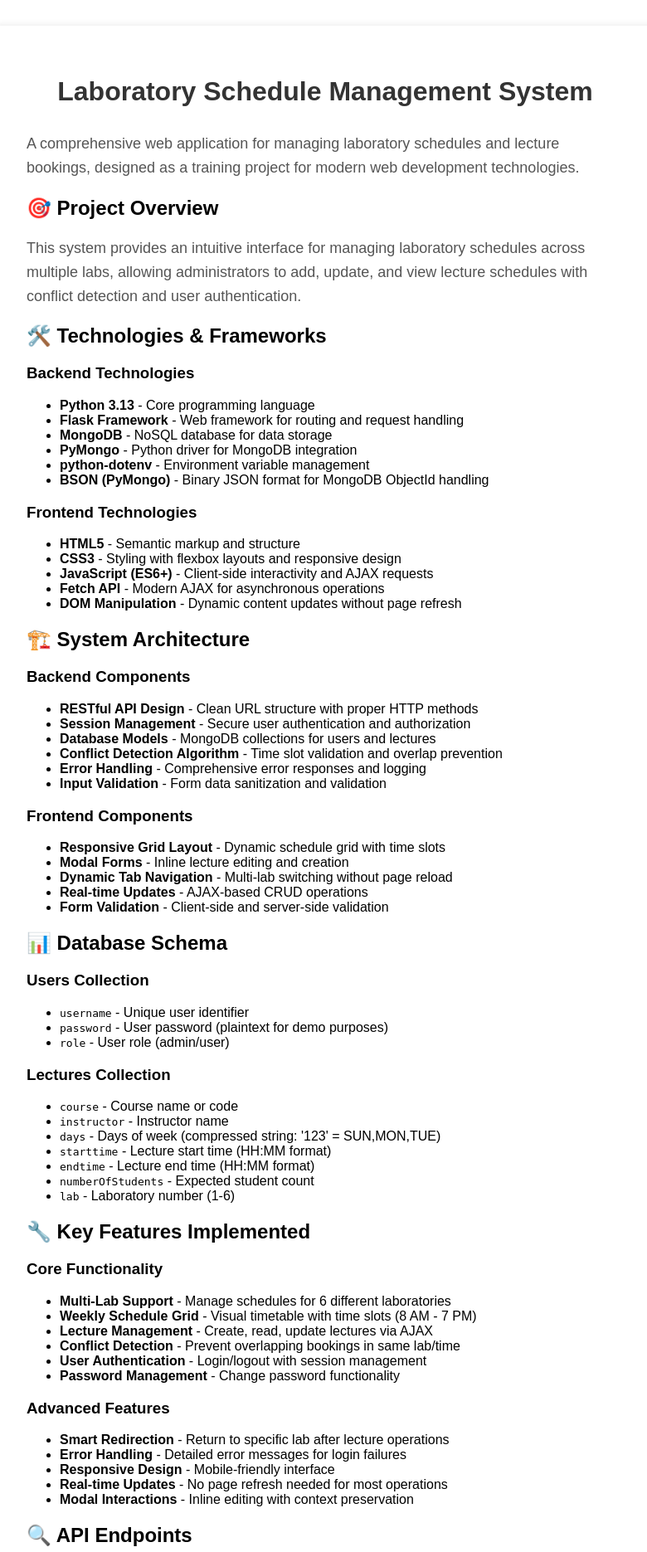
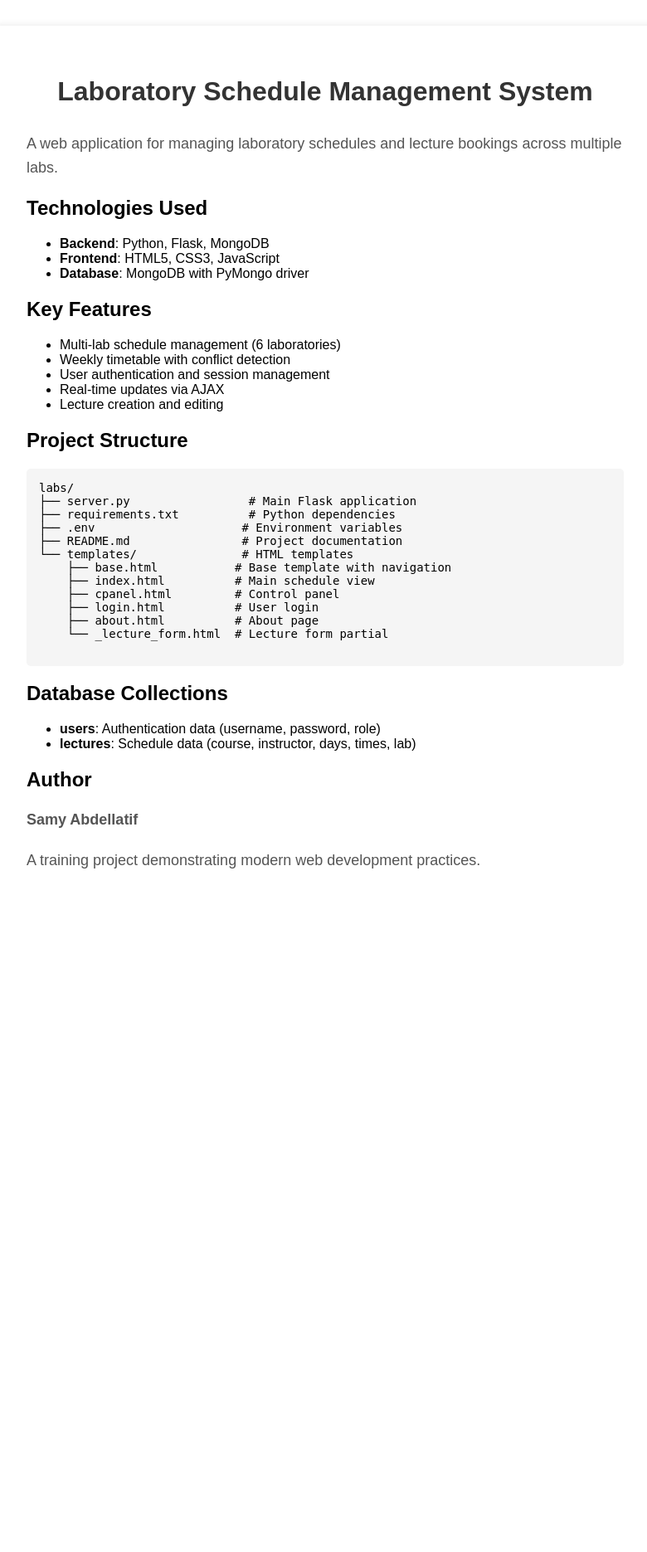
Before and after one commit to samyabdellatif/labs, a Flask app: page /about in a window 1280 px wide. Shown: the part 49-1920 px from the top of the page at 83% size, without its empty margins (248-1028 px from the left). After the commit the page ends 1096 px from the top, so only its background shows below. Run offline with Flask 3, Linux system fonts and the light colour scheme; parts of the project's set-up code (start-up, migrations or seed data) failed here and were passed over.

Commit message:
show project sturcture in the about page.

```diff
--- a/templates/about.html
+++ b/templates/about.html
@@ -2,124 +2,48 @@
 {% block labTable %}
 <div class="container">
   <h1>Laboratory Schedule Management System</h1>
-  <p>A comprehensive web application for managing laboratory schedules and lecture bookings, designed as a training project for modern web development technologies.</p>
+  <p>A web application for managing laboratory schedules and lecture bookings across multiple labs.</p>
 
-  <h2>🎯 Project Overview</h2>
-  <p>This system provides an intuitive interface for managing laboratory schedules across multiple labs, allowing administrators to add, update, and view lecture schedules with conflict detection and user authentication.</p>
-
-  <h2>🛠️ Technologies & Frameworks</h2>
-
-  <h3>Backend Technologies</h3>
+  <h2>Technologies Used</h2>
   <ul>
-    <li><strong>Python 3.13</strong> - Core programming language</li>
-    <li><strong>Flask Framework</strong> - Web framework for routing and request handling</li>
-    <li><strong>MongoDB</strong> - NoSQL database for data storage</li>
-    <li><strong>PyMongo</strong> - Python driver for MongoDB integration</li>
-    <li><strong>python-dotenv</strong> - Environment variable management</li>
-    <li><strong>BSON (PyMongo)</strong> - Binary JSON format for MongoDB ObjectId handling</li>
+    <li><strong>Backend</strong>: Python, Flask, MongoDB</li>
+    <li><strong>Frontend</strong>: HTML5, CSS3, JavaScript</li>
+    <li><strong>Database</strong>: MongoDB with PyMongo driver</li>
   </ul>
 
-  <h3>Frontend Technologies</h3>
+  <h2>Key Features</h2>
   <ul>
-    <li><strong>HTML5</strong> - Semantic markup and structure</li>
-    <li><strong>CSS3</strong> - Styling with flexbox layouts and responsive design</li>
-    <li><strong>JavaScript (ES6+)</strong> - Client-side interactivity and AJAX requests</li>
-    <li><strong>Fetch API</strong> - Modern AJAX for asynchronous operations</li>
-    <li><strong>DOM Manipulation</strong> - Dynamic content updates without page refresh</li>
+    <li>Multi-lab schedule management (6 laboratories)</li>
+    <li>Weekly timetable with conflict detection</li>
+    <li>User authentication and session management</li>
+    <li>Real-time updates via AJAX</li>
+    <li>Lecture creation and editing</li>
   </ul>
 
-  <h2>🏗️ System Architecture</h2>
+  <h2>Project Structure</h2>
+  <pre style="background: #f5f5f5; padding: 15px; border-radius: 5px; font-family: monospace; font-size: 14px; overflow-x: auto;">
+labs/
+├── server.py                 # Main Flask application
+├── requirements.txt          # Python dependencies
+├── .env                     # Environment variables
+├── README.md                # Project documentation
+└── templates/               # HTML templates
+    ├── base.html           # Base template with navigation
+    ├── index.html          # Main schedule view
+    ├── cpanel.html         # Control panel
+    ├── login.html          # User login
+    ├── about.html          # About page
+    └── _lecture_form.html  # Lecture form partial
+  </pre>
 
-  <h3>Backend Components</h3>
+  <h2>Database Collections</h2>
   <ul>
-    <li><strong>RESTful API Design</strong> - Clean URL structure with proper HTTP methods</li>
-    <li><strong>Session Management</strong> - Secure user authentication and authorization</li>
-    <li><strong>Database Models</strong> - MongoDB collections for users and lectures</li>
-    <li><strong>Conflict Detection Algorithm</strong> - Time slot validation and overlap prevention</li>
-    <li><strong>Error Handling</strong> - Comprehensive error responses and logging</li>
-    <li><strong>Input Validation</strong> - Form data sanitization and validation</li>
+    <li><strong>users</strong>: Authentication data (username, password, role)</li>
+    <li><strong>lectures</strong>: Schedule data (course, instructor, days, times, lab)</li>
   </ul>
 
-  <h3>Frontend Components</h3>
-  <ul>
-    <li><strong>Responsive Grid Layout</strong> - Dynamic schedule grid with time slots</li>
-    <li><strong>Modal Forms</strong> - Inline lecture editing and creation</li>
-    <li><strong>Dynamic Tab Navigation</strong> - Multi-lab switching without page reload</li>
-    <li><strong>Real-time Updates</strong> - AJAX-based CRUD operations</li>
-    <li><strong>Form Validation</strong> - Client-side and server-side validation</li>
-  </ul>
-
-  <h2>📊 Database Schema</h2>
-
-  <h3>Users Collection</h3>
-  <ul>
-    <li><code>username</code> - Unique user identifier</li>
-    <li><code>password</code> - User password (plaintext for demo purposes)</li>
-    <li><code>role</code> - User role (admin/user)</li>
-  </ul>
-
-  <h3>Lectures Collection</h3>
-  <ul>
-    <li><code>course</code> - Course name or code</li>
-    <li><code>instructor</code> - Instructor name</li>
-    <li><code>days</code> - Days of week (compressed string: '123' = SUN,MON,TUE)</li>
-    <li><code>starttime</code> - Lecture start time (HH:MM format)</li>
-    <li><code>endtime</code> - Lecture end time (HH:MM format)</li>
-    <li><code>numberOfStudents</code> - Expected student count</li>
-    <li><code>lab</code> - Laboratory number (1-6)</li>
-  </ul>
-
-  <h2>🔧 Key Features Implemented</h2>
-
-  <h3>Core Functionality</h3>
-  <ul>
-    <li><strong>Multi-Lab Support</strong> - Manage schedules for 6 different laboratories</li>
-    <li><strong>Weekly Schedule Grid</strong> - Visual timetable with time slots (8 AM - 7 PM)</li>
-    <li><strong>Lecture Management</strong> - Create, read, update lectures via AJAX</li>
-    <li><strong>Conflict Detection</strong> - Prevent overlapping bookings in same lab/time</li>
-    <li><strong>User Authentication</strong> - Login/logout with session management</li>
-    <li><strong>Password Management</strong> - Change password functionality</li>
-  </ul>
-
-  <h3>Advanced Features</h3>
-  <ul>
-    <li><strong>Smart Redirection</strong> - Return to specific lab after lecture operations</li>
-    <li><strong>Error Handling</strong> - Detailed error messages for login failures</li>
-    <li><strong>Responsive Design</strong> - Mobile-friendly interface</li>
-    <li><strong>Real-time Updates</strong> - No page refresh needed for most operations</li>
-    <li><strong>Modal Interactions</strong> - Inline editing with context preservation</li>
-  </ul>
-
-  <h2>🔍 API Endpoints</h2>
-  <ul>
-    <li><code>GET/POST /</code> - Main index page with lab schedules</li>
-    <li><code>GET/POST /login</code> - User authentication</li>
-    <li><code>GET /logout</code> - Session termination</li>
-    <li><code>GET/POST /insert_lecture</code> - Create new lecture</li>
-    <li><code>GET/POST /update_lecture</code> - Modify existing lecture</li>
-    <li><code>GET /get_lecture</code> - Fetch specific lecture details</li>
-    <li><code>GET /lectures</code> - Get all lectures for a lab</li>
-    <li><code>POST /change_password</code> - Update user password</li>
-    <li><code>GET /cpanel</code> - Control panel for password management</li>
-    <li><code>GET /about</code> - Project information page</li>
-  </ul>
-
-  <h2>💡 Learning Objectives Covered</h2>
-  <ul>
-    <li>Full-stack web development with Python and Flask</li>
-    <li>NoSQL database integration with MongoDB</li>
-    <li>RESTful API design and implementation</li>
-    <li>Frontend-backend communication with AJAX</li>
-    <li>User authentication and session management</li>
-    <li>Form validation and error handling</li>
-    <li>Responsive web design principles</li>
-    <li>Database modeling and query optimization</li>
-    <li>Security best practices (demo implementation)</li>
-    <li>Modern JavaScript and DOM manipulation</li>
-  </ul>
-
-  <h2>🚀 Project Created By</h2>
+  <h2>Author</h2>
   <p><strong>Samy Abdellatif</strong></p>
-  <p>This project serves as a comprehensive learning resource for modern web development practices, demonstrating the integration of multiple technologies to create a functional laboratory management system.</p>
+  <p>A training project demonstrating modern web development practices.</p>
 </div>
 {% endblock %}
```
